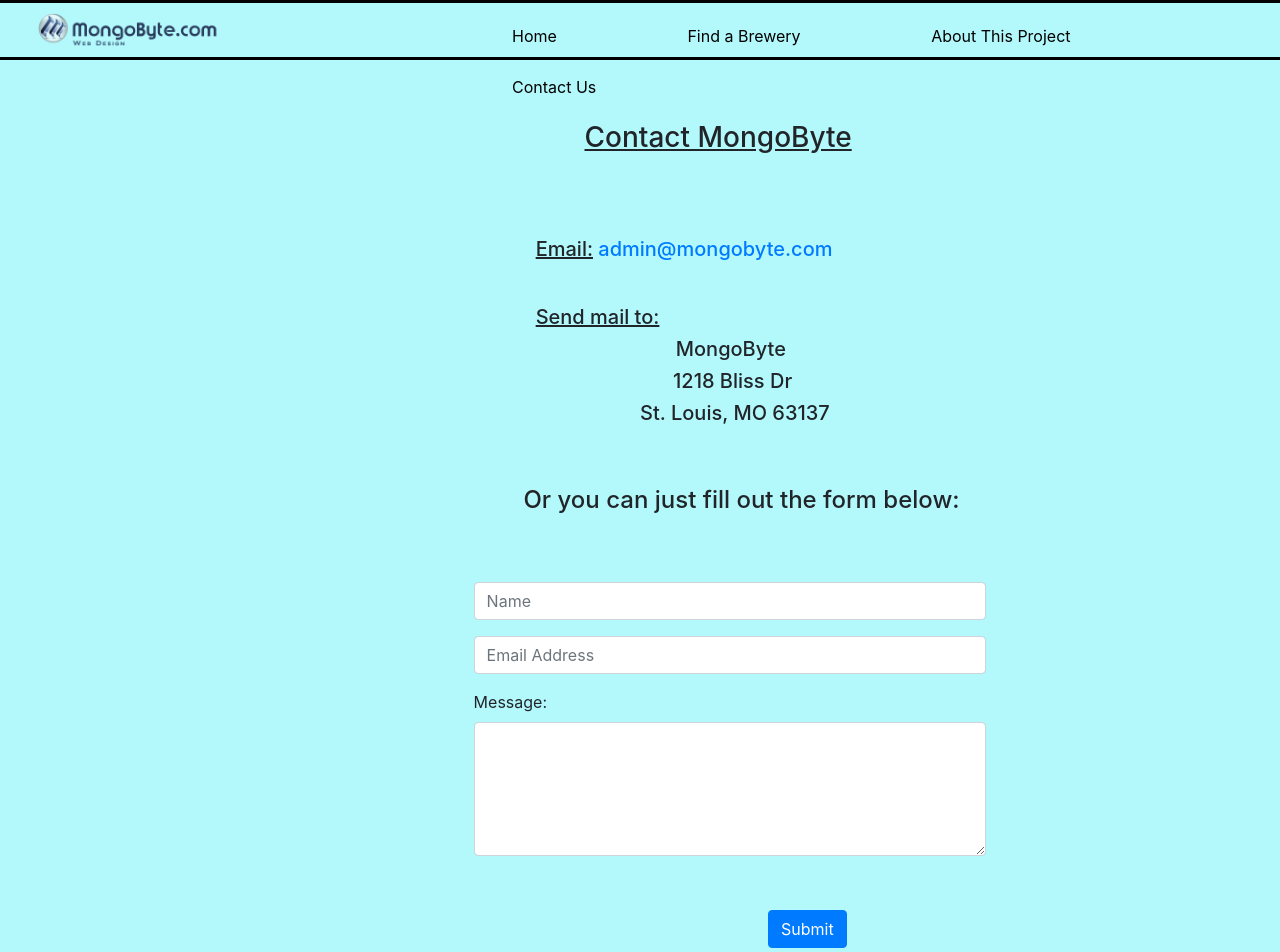
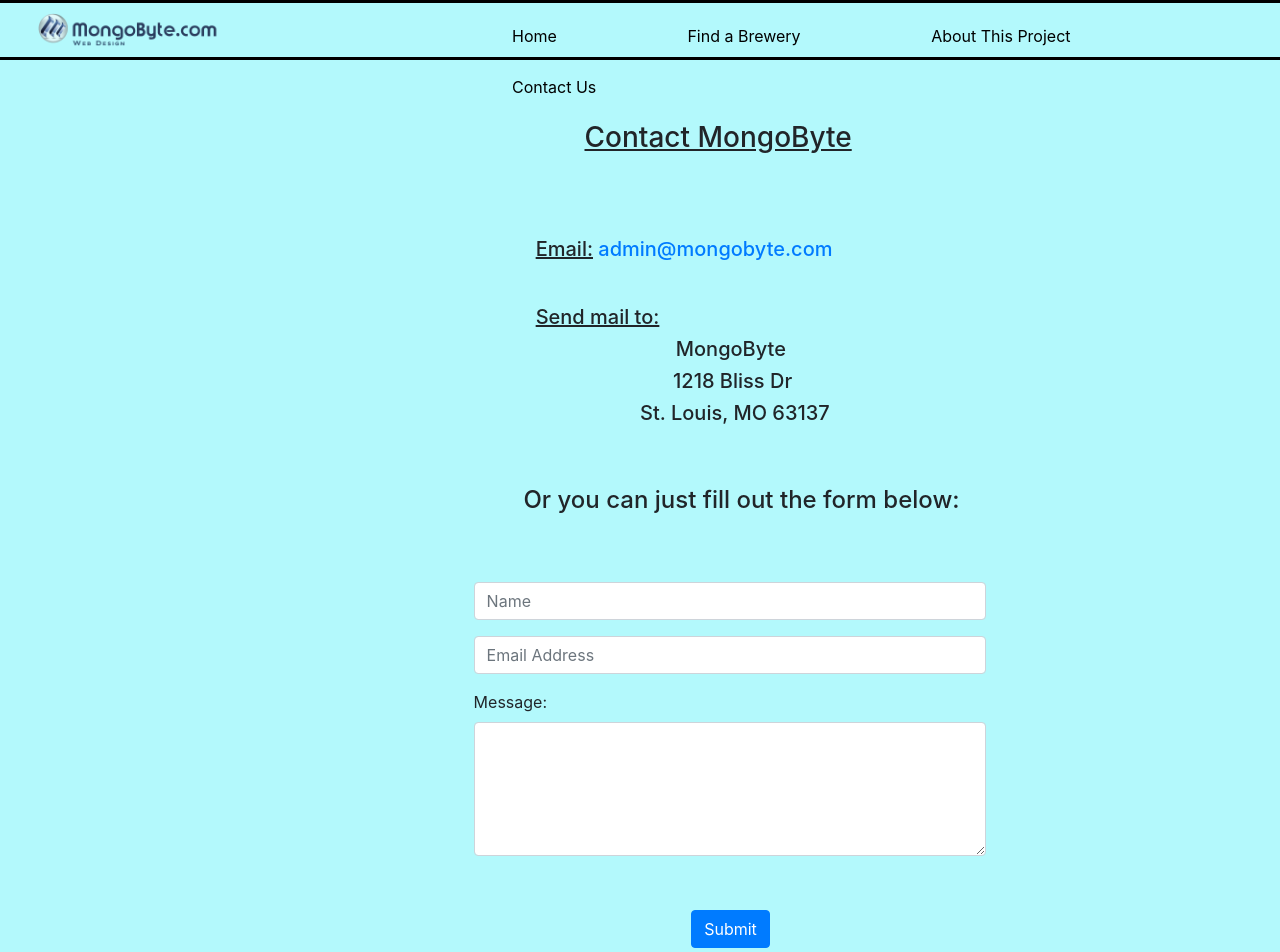
Before and after one commit to dlawrie63137/brewguide, a React (Create React App) app: page /contact in a window 1280 px wide. Shown: the top 952 px of the page. Built offline with nearby package versions, Linux system fonts and the light colour scheme.

Commit message:
modified now.json

```diff
--- a/now.json
+++ b/now.json
@@ -16,12 +16,12 @@
 }
 
 {
-    "version": 2,
+  "version": 1,
   "name": "nodejs-express",
   "builds": [
     { "src": "index.js", "use": "@now/node-server"}
   ],
   "routes": [
-      { "src": "/(.*)", "dest": "Server.js"}
+    { "src": "/(.*)", "dest": "./src/Server/Server.js"}
   ]
 }
--- a/src/containers/Contact/ContactForm/ContactForm.css
+++ b/src/containers/Contact/ContactForm/ContactForm.css
@@ -1,6 +1,6 @@
 .btn {
     margin-bottom: 1%;
-    margin-left: 60%;
+    margin-left: 54%;
     margin-top: 3%;
 }
 
```
Lines whose indentation alone changed are shown as unchanged.
